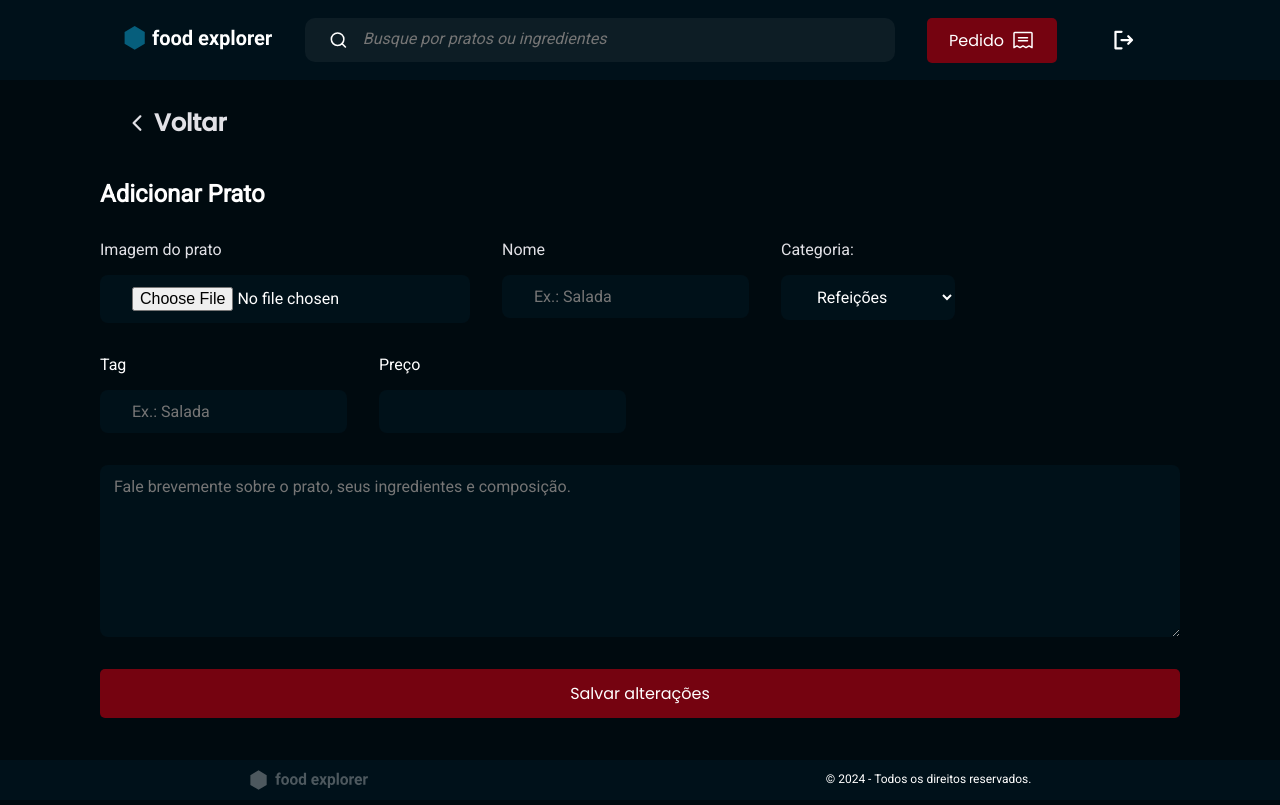
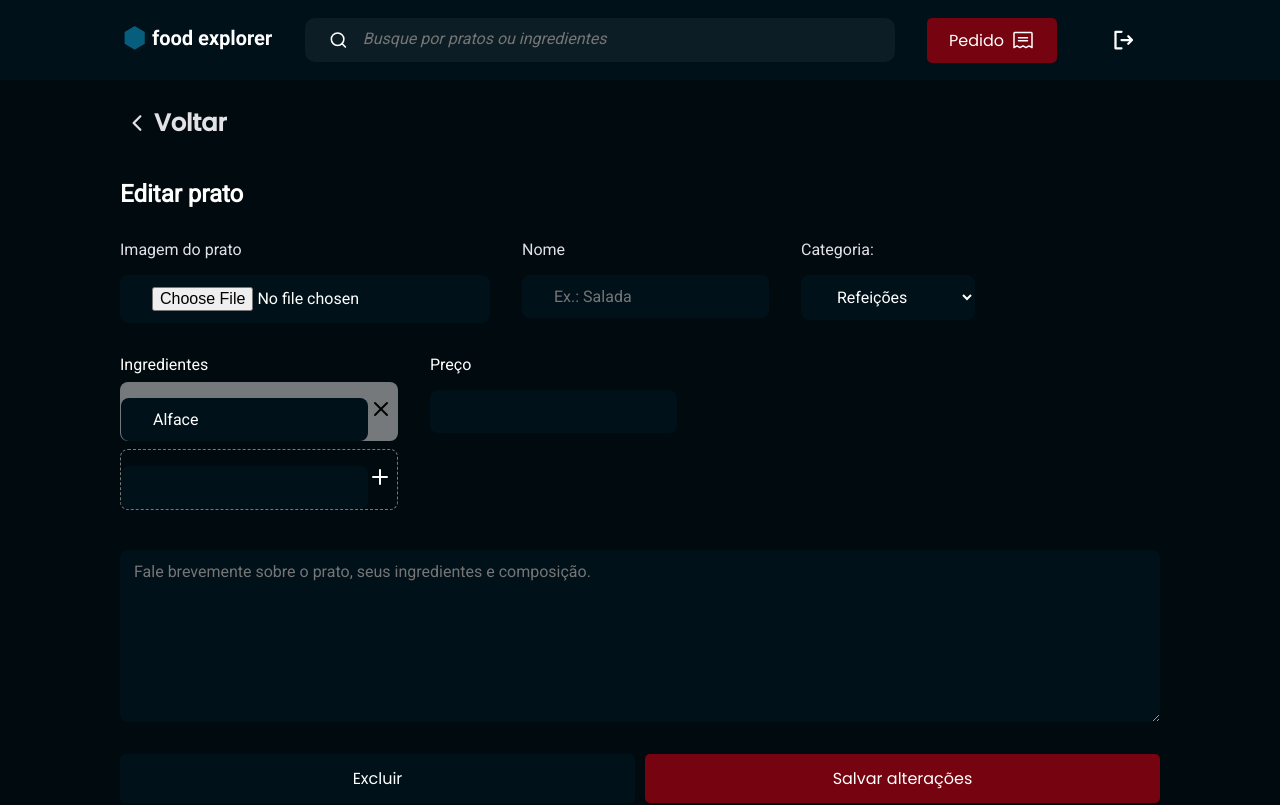
Before and after one commit to TallesGuerra/Front-FoodExplorer-, a React (Vite) app: page / in a window 1280 px wide. Shown: the top 805 px of the page. Built offline with nearby package versions, Linux system fonts and the light colour scheme.

Commit message:
TagItem created and implemented in the AddDish

```diff
--- a/src/components/NewDish/styles.js
+++ b/src/components/NewDish/styles.js
@@ -13,9 +13,9 @@ export const Container = styled.div`
 
 
     img{
-         width: 390px;
-         height: auto;
-
+        width: 390px;
+        height: auto;
+        margin-right: 50px;
 
     }
 
--- /dev/null
+++ b/src/components/TagItem/index.jsx
@@ -0,0 +1,24 @@
+import { FiPlus, FiX } from "react-icons/fi";
+
+import {Container} from './styles';
+
+export function TagItem({isNew, value, onClick, ...rest}){
+    return(
+        <Container isNew={isNew}>
+            <input
+                type="text"
+                value={value}
+                readOnly={!isNew}
+                {...rest}
+            />
+
+            <button
+                type="button"
+                onClick={onClick}
+            >
+                {isNew ? <FiPlus /> : <FiX/>}
+            </button>
+
+        </Container>
+    );
+}
--- /dev/null
+++ b/src/components/TagItem/styles.js
@@ -0,0 +1,47 @@
+import styled from "styled-components";
+
+export const Container = styled.div`
+    display: flex;
+
+
+    background-color: ${({theme, isNew}) => isNew ? "transparent" : theme.COLORS.BACKGROUND_TAG};
+
+
+    color: ${({theme}) => theme.COLORS.TEXT_LIGHT};
+
+    border:  ${({theme, isNew}) => isNew ? `1px dashed ${theme.COLORS.BACKGROUND_TAG}` : "none"};
+
+
+    margin: 8px 0;
+    border-radius: 8px;
+
+
+
+    > button{
+        border: none;
+        background: none;
+        margin-right: 5px;
+
+        color:  ${({theme, isNew}) => isNew ? "white" : "none"};
+
+
+    }
+
+    > input {
+       color: ${({theme}) => theme.COLORS.TEXT_LIGHT};
+        background: transparent;
+
+        margin: 0 auto;
+
+
+        border: none;
+        padding: 12px;
+
+
+        &::placeholder{
+            color: ${({theme}) => theme.COLORS.TEXT_INPUT}
+
+        }
+    }
+
+`;
--- a/src/main.jsx
+++ b/src/main.jsx
@@ -6,7 +6,8 @@ import theme from "./styles/theme";
 import GlobalStyles from "./styles/global";
 
 import { Home } from "./pages/Home";
-import { AddDish } from "./pages/AddDish";
+import { EditDish } from "./pages/EditDish";
+import { DishDetails } from "./pages/DishDetails";
 
 
 
@@ -15,7 +16,7 @@ createRoot(document.getElementById("root")).render(
   <StrictMode>
      <ThemeProvider theme={theme}>
       <GlobalStyles/>
-       <AddDish />
+       <EditDish />
 
      </ThemeProvider>
 
--- a/src/pages/EditDish/index.jsx
+++ b/src/pages/EditDish/index.jsx
@@ -1,8 +1,10 @@
+import { IoIosArrowBack } from "react-icons/io";
+
 import { ButtonText } from "../../components/ButtonText";
 import { Button } from "../../components/Button";
 import { Footer } from "../../components/Footer";
 import { Header } from "../../components/Header";
-import { IoIosArrowBack } from "react-icons/io";
+import { TagItem  } from "../../components/TagItem";
 
 
 import { Container, Content, Form } from "./styles";
@@ -44,8 +46,9 @@ export function EditDish(){
                 </section>
 
                 <section className="section2">
-                    <label> Tag
-                        <input   className="tagLabel" type="text" name="" placeholder="Ex.: Salada"/>
+                    <label> Ingredientes
+                        <TagItem value="Alface"/>
+                        <TagItem isNew/>
                     </label>
 
                     <label> Preço
--- a/src/pages/EditDish/styles.js
+++ b/src/pages/EditDish/styles.js
@@ -1,4 +1,5 @@
 import styled from 'styled-components';
+import {DEVICE_BREAKPOINTS} from '../../styles/deviceBreakpoints'
 
 export const Container = styled.div`
     height: 100vh;
@@ -33,9 +34,8 @@ export const Content = styled.div`
 
 
 export const Form = styled.form`
-   display: flex;
-    flex-direction: column;
-
+ display: flex;
+ flex-direction: column;
 
     width: 100vw;
     height: 100vh;
@@ -53,9 +53,9 @@ export const Form = styled.form`
 
    .section1{
    display: flex;
-   flex-direction: row;
+   gap: 32px;
 
-   gap: 32px;
+
 
    }
 
--- /dev/null
+++ b/src/styles/deviceBreakpoints.js
@@ -0,0 +1,7 @@
+export const DEVICE_BREAKPOINTS = {
+    XS: "280px",
+    SM: "320px",
+    MD: "768px",
+    LG: "1024px",
+    XL: "1280px"
+}
--- a/src/styles/theme.js
+++ b/src/styles/theme.js
@@ -10,6 +10,7 @@ export default {
         BACKGROUND_FORM: "#001119",
         BACKGROUND_BODY: "#000A0F",
         BACKGROUND_HEADER: "#00111A",
+        BACKGROUND_TAG: "#76797B",
 
         //INPUT COLORS
         BACKGROUND_INPUT: "#0D1D25",
```
Also changed, not shown: src/pages/DishDetails/index.jsx (renamed from src/pages/Details/index.jsx, +1 -6 lines), src/pages/DishDetails/styles.js (renamed from src/pages/Details/styles.js).
